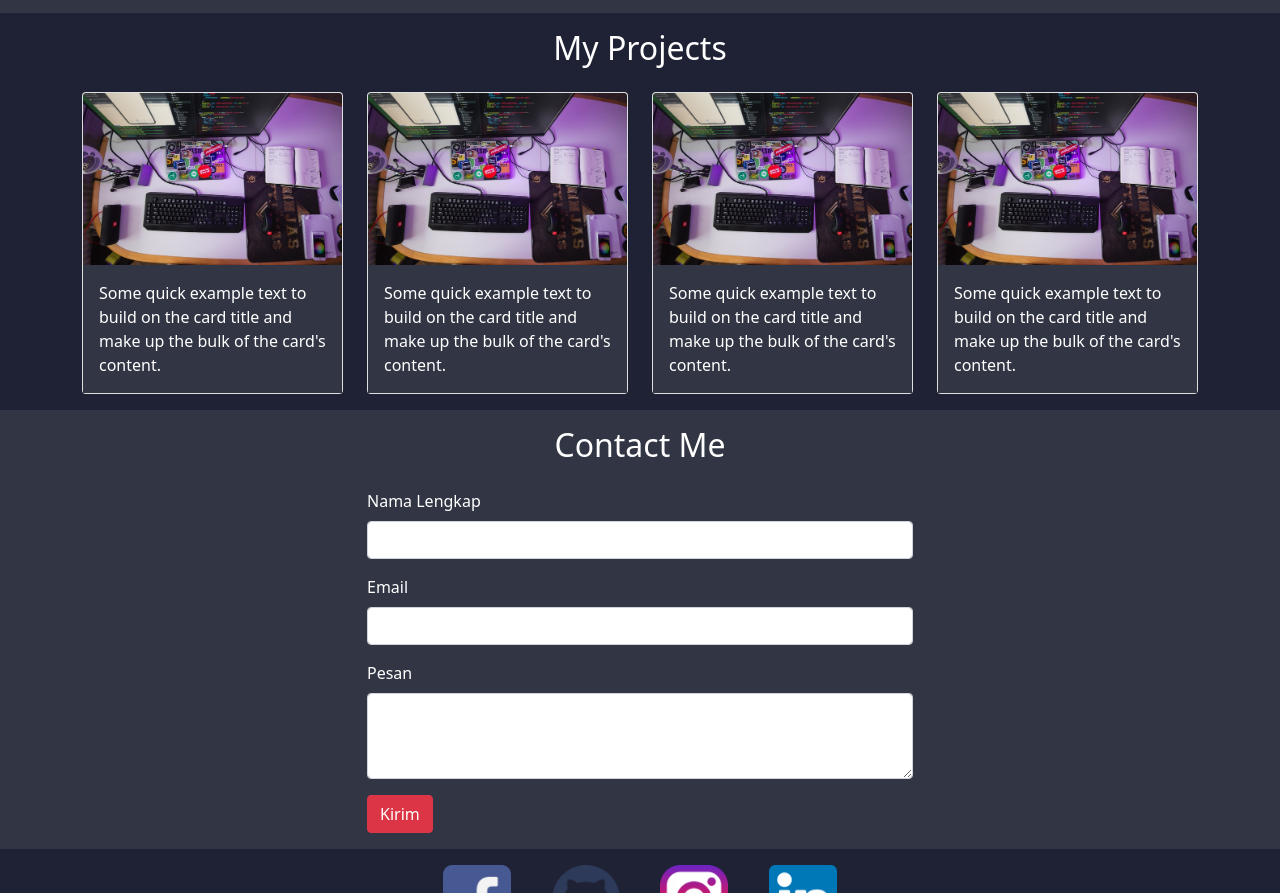
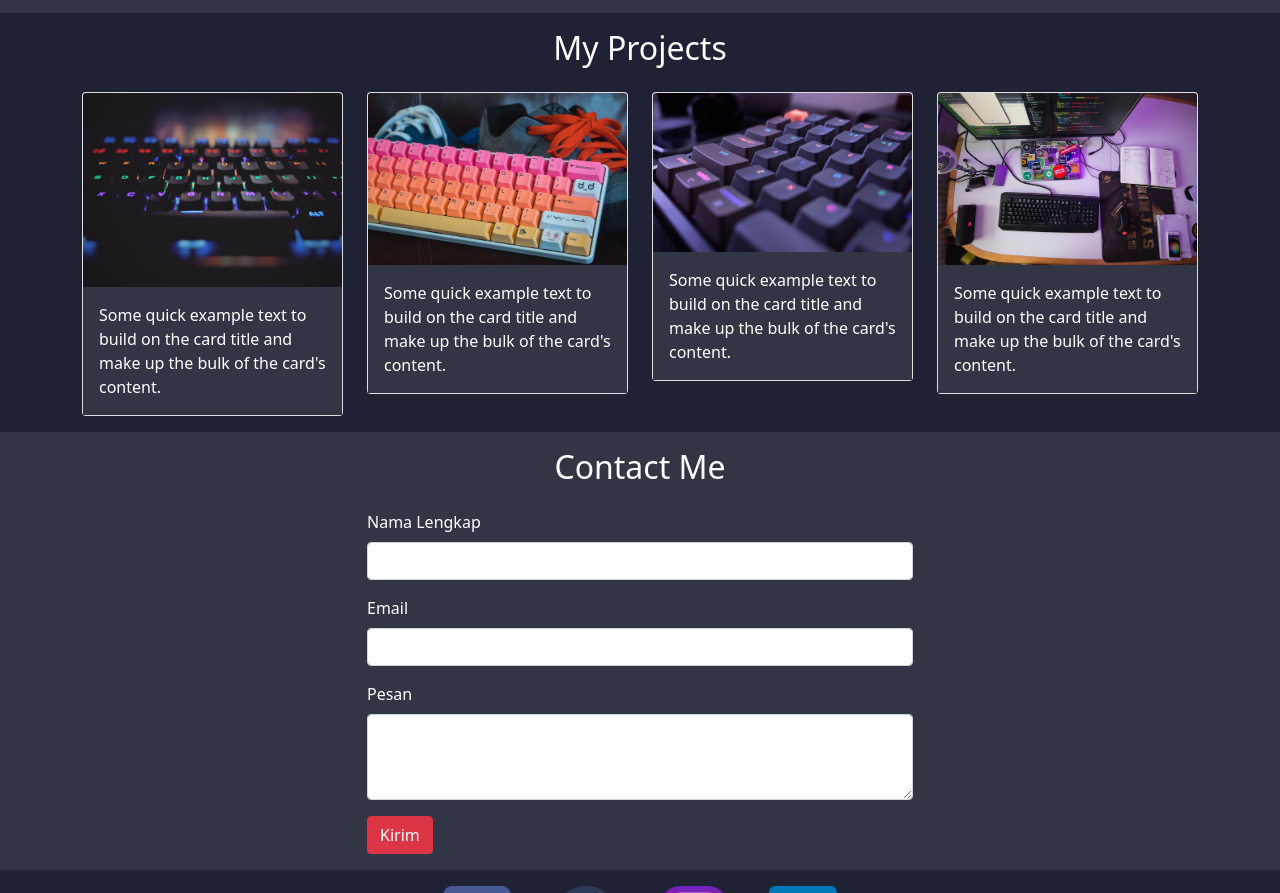
Before and after one commit to Syafiq1331/workshop-tekaje, a plain HTML site: page index.html in a window 1280 px wide. Shown: the part 914-1807 px from the top of the page. Drawn offline with nearby package versions, Linux system fonts and the light colour scheme.

Commit message:
"Update location of IMG"

```diff
--- a/index.html
+++ b/index.html
@@ -109,7 +109,7 @@
             <div class="row justify-content-center">
                 <div class="col-md-3 mb-3">
                     <div class="card">
-                        <img src="img/4.jpg" class="card-img-top" width="40"
+                        <img src="img/1.jpg" class="card-img-top" width="40"
                             alt="https://unsplash.com/photos/a4X1cdC1QAc">
                         <div class="card-body project-bg">
                             <p class="card-text text-white">Some quick example text to build on the card title and make
@@ -121,7 +121,7 @@
                 </div>
                 <div class="col-md-3 mb-3">
                     <div class="card">
-                        <img src="img/4.jpg" class="card-img-top" width="40"
+                        <img src="img/2.jpg" class="card-img-top" width="40"
                             alt="https://unsplash.com/photos/a4X1cdC1QAc">
                         <div class="card-body project-bg">
                             <p class="card-text text-white">Some quick example text to build on the card title and make
@@ -133,7 +133,7 @@
                 </div>
                 <div class="col-md-3 mb-3">
                     <div class="card">
-                        <img src="img/4.jpg" class="card-img-top" width="40"
+                        <img src="img/3.jpg" class="card-img-top" width="40"
                             alt="https://unsplash.com/photos/a4X1cdC1QAc">
                         <div class="card-body project-bg">
                             <p class="card-text text-white">Some quick example text to build on the card title and make
```
